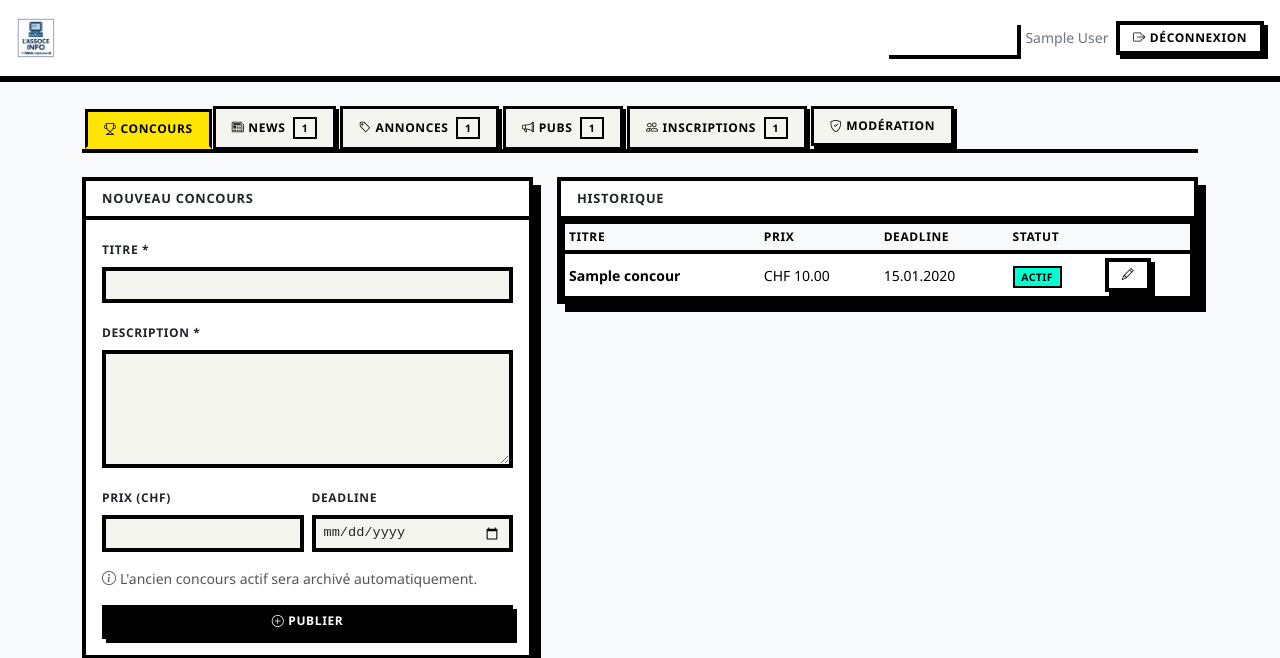
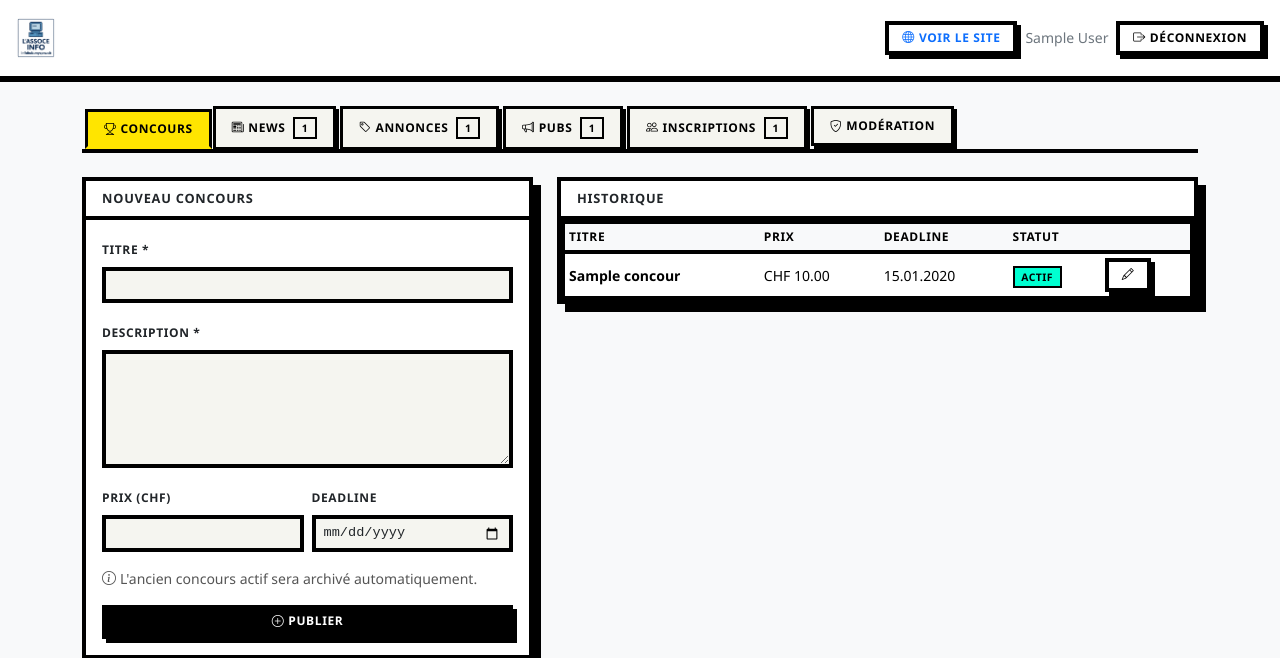
Before and after one commit to arthursaugycpnv/info-hub-concours, a PHP site: page /info-hub-concours-private/admin/index.php in a window 1280 px wide. Shown: the top 658 px of the page. Run offline with PHP 8.4, Linux system fonts and the light colour scheme; the visitor is signed in with stand-in values (Sample User, id 1); tables that the repository leaves empty hold one stand-in row (values such as "Sample post").

Commit message:
changed color button voir le site

```diff
--- a/admin/index.php
+++ b/admin/index.php
@@ -213,7 +213,7 @@ $pendingComments = $db->query('
         <span class="small opacity-75 fw-semibold">Admin</span>
     </a>
     <div class="d-flex align-items-center gap-2">
-        <a href="<?= BASE_URL ?>/index.php" class="btn btn-outline-light btn-sm" target="_blank">
+        <a href="<?= BASE_URL ?>/index.php" class="btn btn-outline-primary btn-sm" target="_blank">
             <i class="bi bi-globe me-1"></i>Voir le site
         </a>
         <span class="text-secondary small d-none d-md-inline"><?= htmlspecialchars($_SESSION['user_nom']) ?></span>
```
